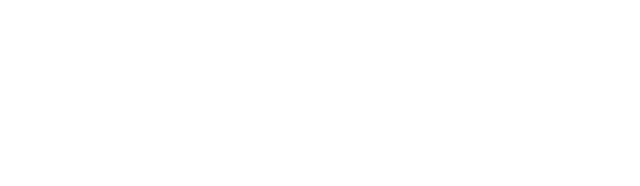
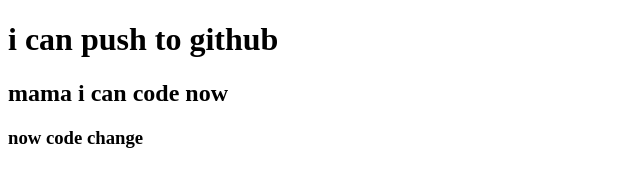
Before and after one commit to asadullahkhalid147/my-second-repo, a plain HTML site: page index.html in a window 1280 px wide. Shown: the whole page, without its empty margins (0-640 px from the left). Drawn offline with Linux system fonts and the light colour scheme.

Commit message:
added header

```diff
--- a/index.html
+++ b/index.html
@@ -7,6 +7,8 @@
     <title>my second github</title>
 </head>
 <body>
-
+    <h1>i can push to github</h1>
+    <h2>mama i can code now</h2>
+    <h3>now code change</h3>
 </body>
 </html>
```
